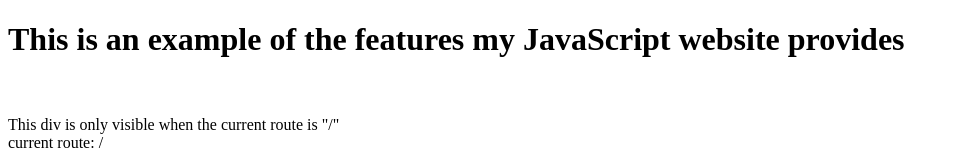
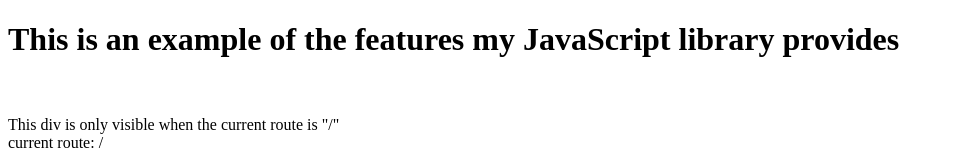
Before and after one commit to RohanLodhi/routerjs, a plain HTML site: page index.html in a window 1280 px wide. Shown: the top 150 px of the page, without its empty margins (0-959 px from the left). Drawn offline with Linux system fonts and the light colour scheme.

Commit message:
Update index.html

```diff
--- a/index.html
+++ b/index.html
@@ -18,7 +18,7 @@
     </style>
   </head>
   <body>
-    <h1> This is an example of the features my JavaScript website provides </h1>
+    <h1> This is an example of the features my JavaScript library provides </h1>
     <br> <br>
     <div _routerIf="this.currentRoute==='/'">
       This div is only visible when the current route is "/"
```
